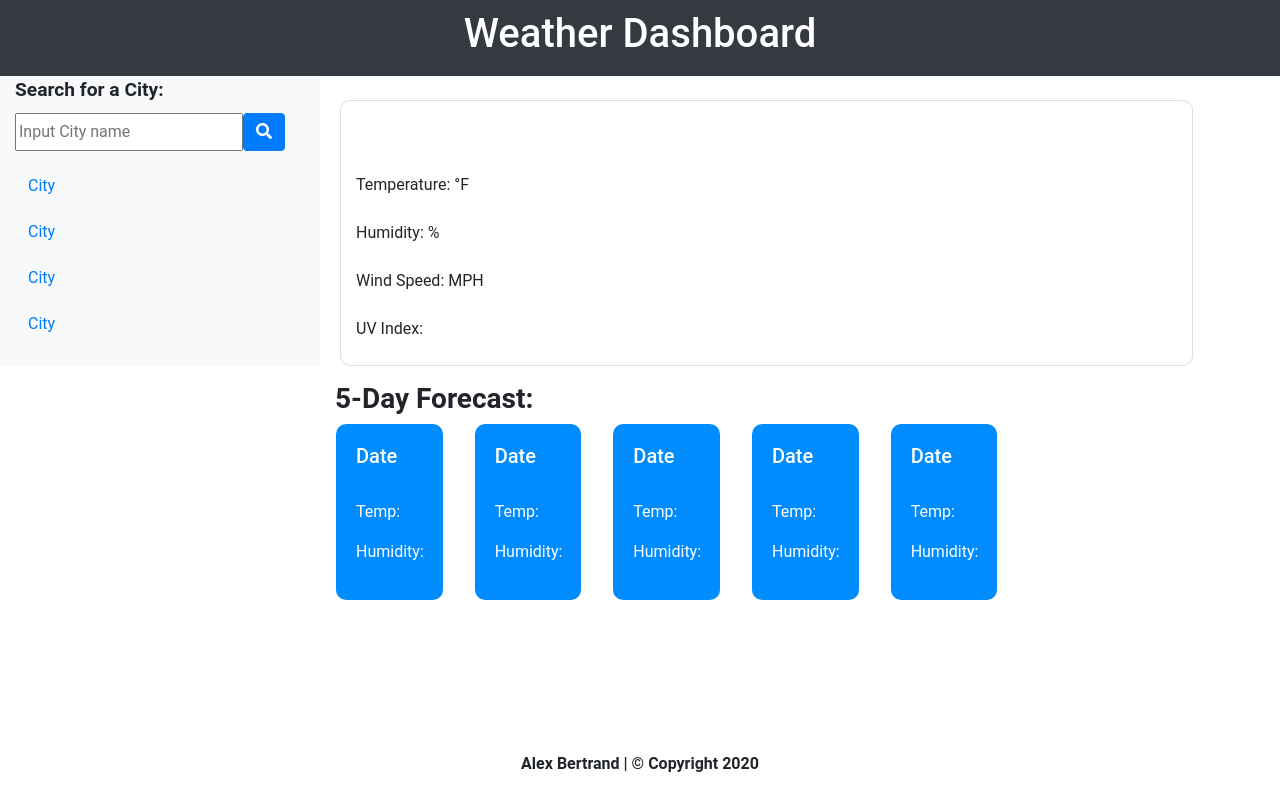
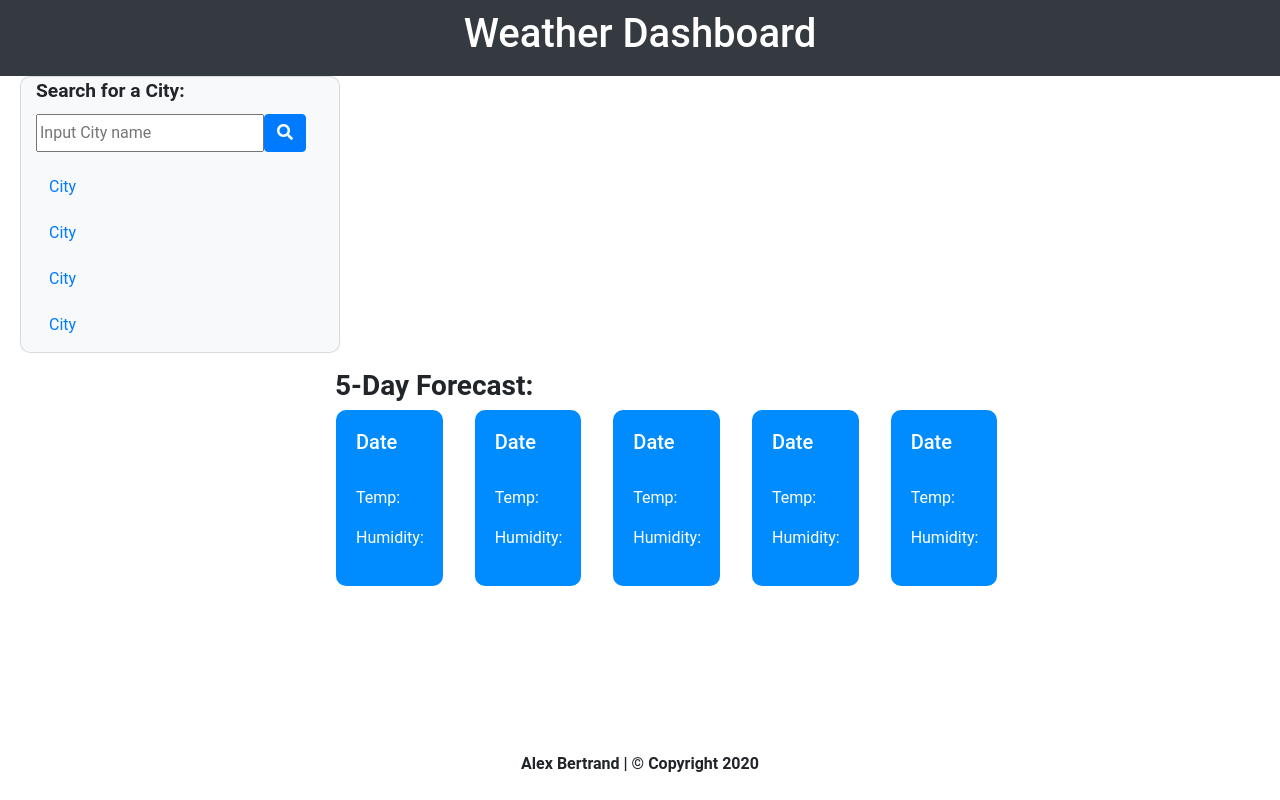
Before and after one commit to ambertrand/06-Weather-Dashboard, a plain HTML site: page index.html in a window 1280 px wide. Drawn offline with nearby package versions, Linux system fonts and the light colour scheme.

Commit message:
debugging spacing

```diff
--- a/Styles/script.js
+++ b/Styles/script.js
@@ -1,4 +1,5 @@
 $(document).ready(function () {
+    $(".populateCityInfo").hide("none")
 
     // API weather key
     const weatherKey = "6c911f8e164e26c52b3af8b48bceac95"
@@ -9,6 +10,7 @@ $(document).ready(function () {
 
 
     // function uvColor(uv) {
+    //     console.log(uv);
     //     if (uv < 3) {
     //         return "green";
     //     }else if (uv >= 3 && uv < 6) {
@@ -32,6 +34,8 @@ $(document).ready(function () {
 
     $(".searchButton").on("click", function () {
         // console.log("clicked");
+        $(".populateCityInfo").show("display")
+
 
         let city = $(".cityInput").val();
         let weatherURL = `https://api.openweathermap.org/data/2.5/weather?q=${city}&appid=${weatherKey}`;
--- a/index.html
+++ b/index.html
@@ -27,11 +27,12 @@
     <!-- Current weather forecast populated section -->
     <main class="container-fluid">
         <section class="row citySearch">
-            <div class="col-12 col-md-3 bg-light">
+            <div class="card col-sm-12 col-md-3 bg-light">
                 <label><strong>Search for a City:</strong></label>
                 <div class="input-group mb-3">
-                    <input type="text" class="cityInput" placeholder="Input City name"><button class="btn btn-primary searchButton" type="button"><i
-                            class="fa fa-search" aria-hidden="true"></i></button>
+                    <input type="text" class="cityInput" placeholder="Input City name"><button
+                        class="btn btn-primary searchButton" type="button"><i class="fa fa-search"
+                            aria-hidden="true"></i></button>
                 </div>
                 <div>
                     <button class="btn btn-link savedCity mb-2">City</button>
@@ -74,7 +75,6 @@
                     <h3><strong>5-Day Forecast:</strong></h3>
                 </div>
             </div>
-
             <!-- 5-Day Forecast card -->
             <div class="row forecastRow">
                 <div class="col-3"></div>
```
Lines whose indentation alone changed are shown as unchanged.
